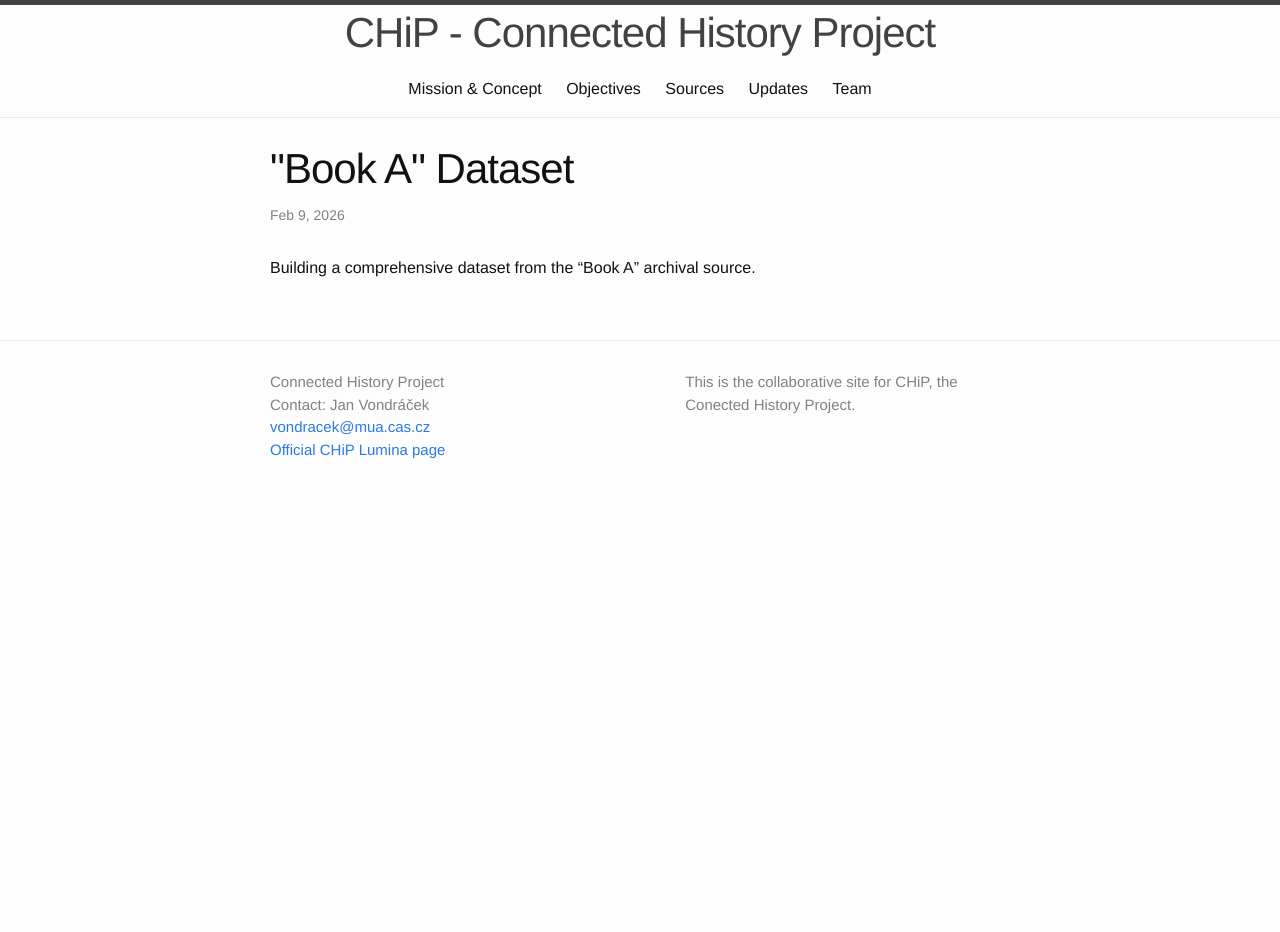
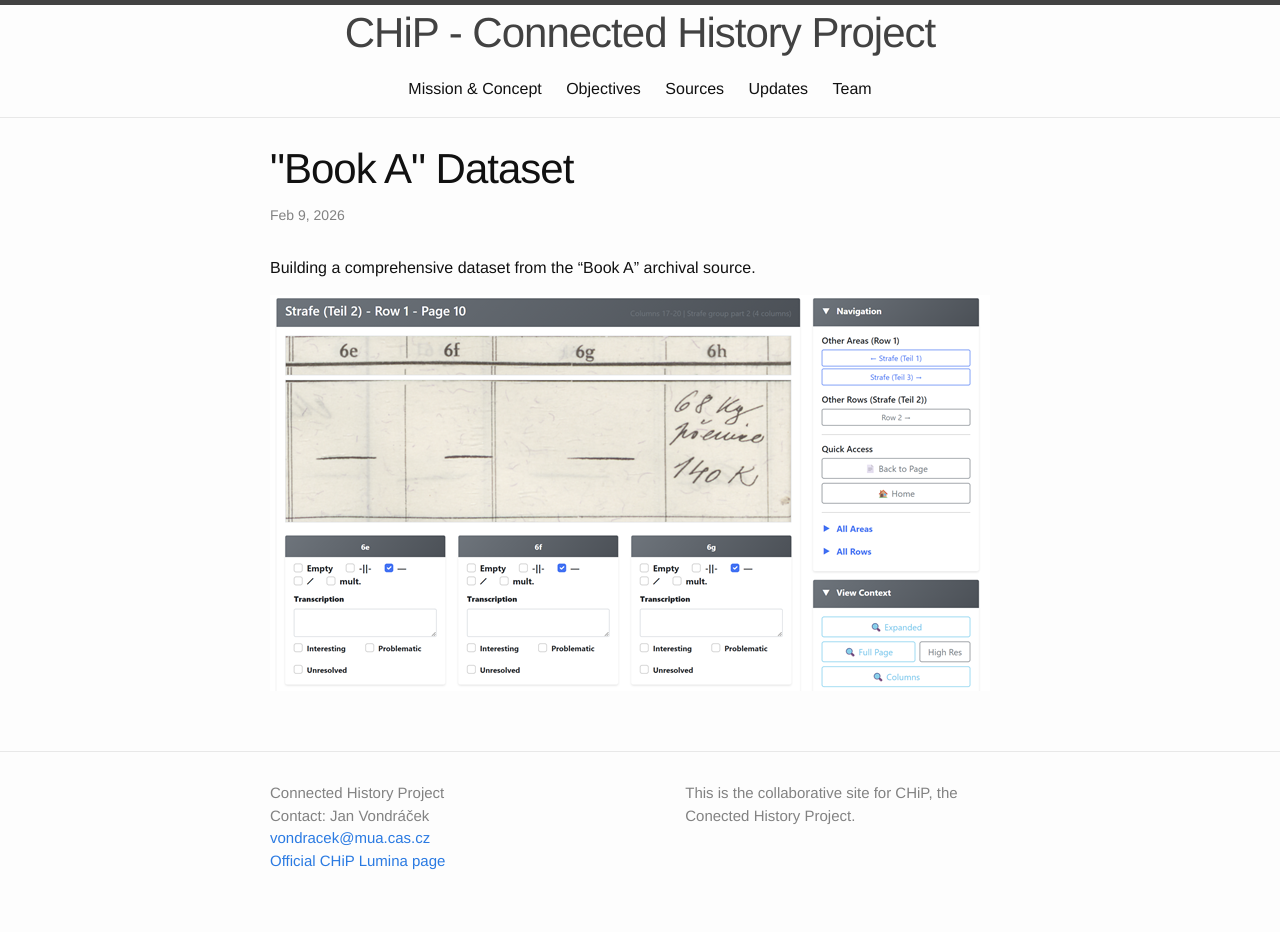
Before and after one commit to CHiP-Lumina/chip-lumina.github.io, a Jekyll site: the page built from _posts/2026-02-09-book-a-dataset.md, in a window 1280 px wide. Built offline with Jekyll 4.4.1, drawn with Linux system fonts in a browser that asks for light colours; before the commit the page ends 900 px from its top, so only the background shows below that.

Commit message:
screenshot

```diff
--- a/_posts/2026-02-09-book-a-dataset.md
+++ b/_posts/2026-02-09-book-a-dataset.md
@@ -6,3 +6,5 @@ published: true
 ---
 
 Building a comprehensive dataset from the "Book A" archival source.
+
+![Annotation app screenshot](/assets/annotation_screenshot.png)
```
Also changed, not shown: assets/annotation_screenshot.png (added).
